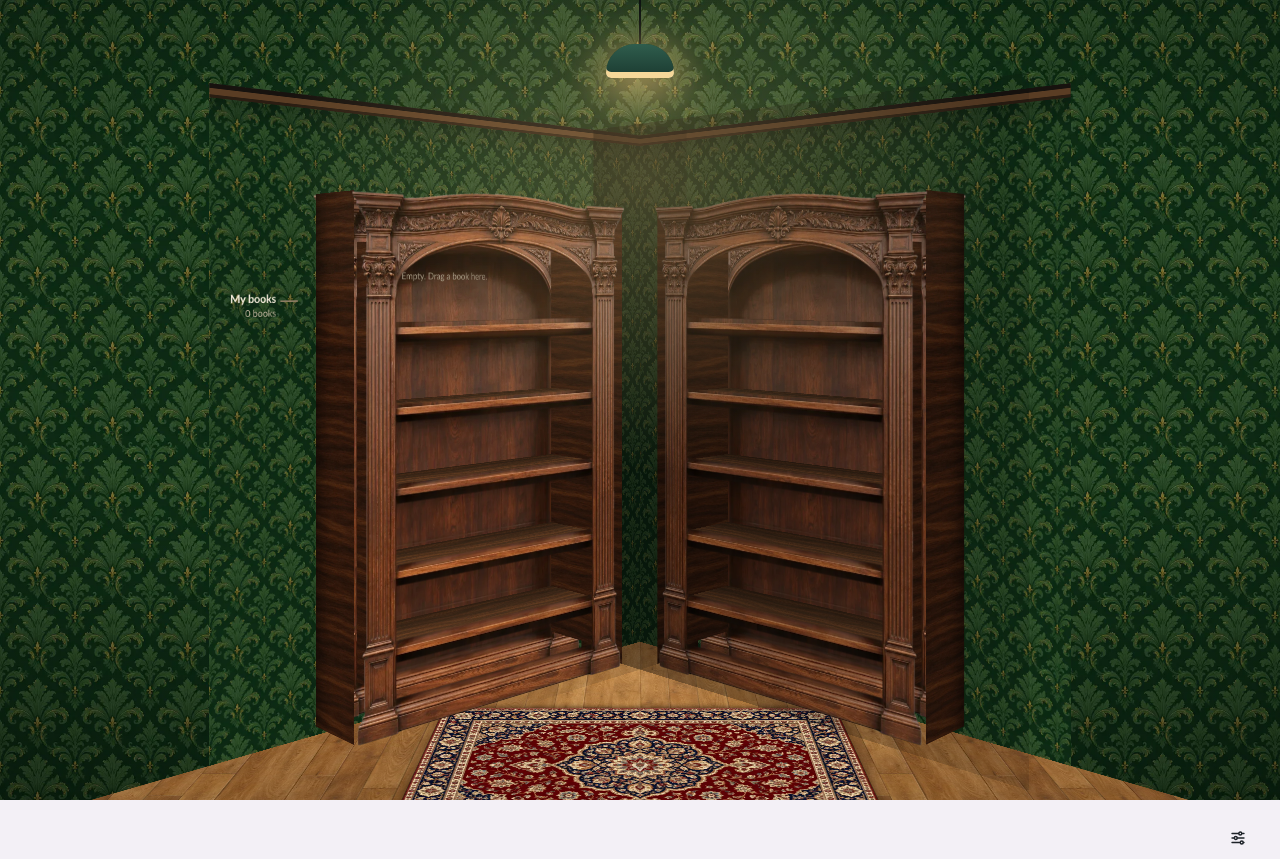
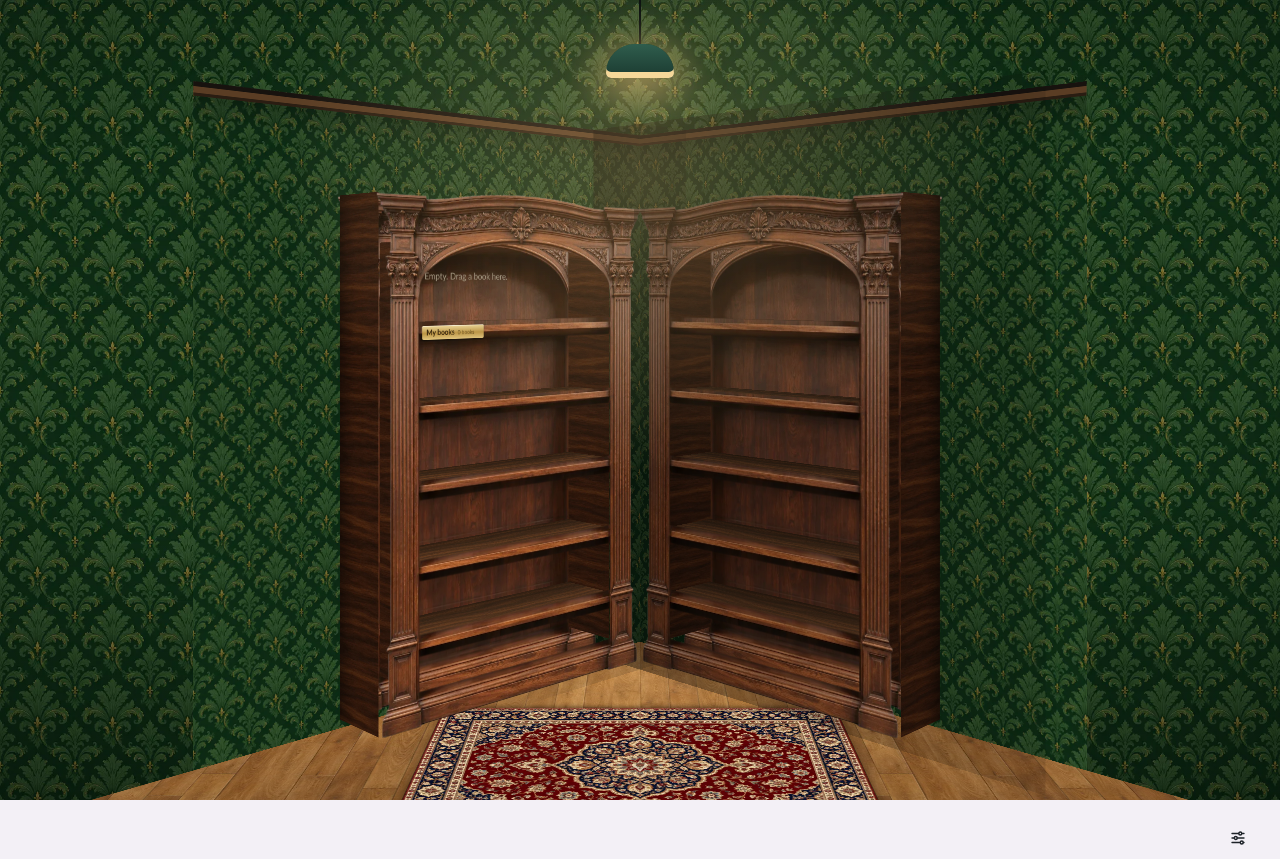
Before and after one commit to RisiMorina/article_app, a plain HTML site: page index.html in a window 1280 px wide. Shown: the top 859 px of the page. Drawn offline with nearby package versions, Linux system fonts and the light colour scheme.

Commit message:
Hero: longer runs of bays along each wall, cases meet at the corner, brass shelf plates
Co-Authored-By: Claude Sonnet 5.5 <noreply@anthropic.com>

```diff
--- a/css/style.css
+++ b/css/style.css
@@ -913,3 +913,38 @@ body.resizing .r-body { transition: none; }
 .hero-room .wall { width: calc(560px + 112px + 96px); }
 .hero-room .wall.left .pcase { margin-right: var(--cd); }
 .hero-room .wall.right .pcase { margin-left: var(--cd); }
+
+
+/* =========================================================
+   Hero: a run of bays along each wall, joined at the corner; shelf names on brass plates
+   ========================================================= */
+.hero-room .wall { width: auto; }
+.hero-room .wall.left { padding-left: 170px; padding-right: 0; }
+.hero-room .wall.right { padding-right: 170px; padding-left: 0; }
+.hero-room .wall .pcase { margin: 0; }
+.run { display: flex; align-items: flex-end; transform-style: preserve-3d; }
+.run .pcase + .pcase { margin-left: calc(-112 * var(--u)); }                 /* neighbouring bays share their side posts */
+.wall.left .pcase:last-child { margin-right: calc(92 * var(--u)); }          /* the front frames meet on the mitre line at the corner */
+.wall.right .pcase:first-child { margin-left: calc(92 * var(--u)); }
+.wall.left .pcase .cs-or, .wall.left .pcase + .pcase .cs-ol, .wall.right .pcase .cs-ol, .wall.right .pcase:not(:last-child) .cs-or { display: none; }
+
+.pcase { margin: 0 0 56px; }
+.pcase .shelf-label, .pcase.right .shelf-label {
+  position: absolute; left: 18.8%; right: auto; bottom: auto; top: 100%; margin-top: calc(4 * var(--u)); height: calc(25 * var(--u)); transform: none;
+  display: flex; flex-direction: row; align-items: center; gap: calc(8 * var(--u)); padding: 0 calc(10 * var(--u)); text-align: left;
+  background: linear-gradient(#ecd596, #b8903f 55%, #dfc178); border-radius: 2px; box-shadow: inset 0 1px 0 rgb(255 255 255 / .55), 0 1px 3px rgb(0 0 0 / .65);
+}
+.pcase .shelf-label::after { display: none; }
+.pcase .case-name, .hero-room .pcase .case-name { color: #2a1a05; font-size: max(8px, calc(15 * var(--u))); font-weight: 700; line-height: 1; letter-spacing: 0; }
+.pcase .case-name:hover { color: #000; }
+.pcase .case-n, .hero-room .pcase .case-n { color: #5a4214; margin: 0; font-size: max(7px, calc(12 * var(--u))); line-height: 1; }
+/* specificity fix for the margin rules above (older rules used .hero-room .wall.left .pcase) */
+.hero-room .wall.left .pcase { margin-right: 0; }
+.hero-room .wall.right .pcase { margin-left: 0; }
+.hero-room .run .pcase + .pcase { margin-left: calc(-112 * var(--u)); }
+.hero-room .wall.left .pcase:last-child { margin-right: calc(92 * var(--u)); }
+.hero-room .wall.right .pcase:first-child { margin-left: calc(92 * var(--u)); }
+.pcase .shelf-label, .pcase.right .shelf-label { transform: translateZ(3px); }
+.pcase .shelf-label, .pcase.right .shelf-label { height: calc(30 * var(--u)); min-height: 13px; }
+.pcase .case-name, .hero-room .pcase .case-name { font-size: max(9px, calc(17 * var(--u))); }
+.pcase .case-n, .hero-room .pcase .case-n { font-size: max(8px, calc(13 * var(--u))); }
--- a/js/library.js
+++ b/js/library.js
@@ -88,25 +88,28 @@ const Library = {
     const PW = 560;                                        // photo width in px before the room is scaled to fit
     box.classList.toggle('intro', !this._heroShown);
     this._heroShown = true;
-    // The hero shows the first two cases; the library page shows all of them.
-    const left = h('div', { class: 'wall left' }, this._pcase(slots.slice(0, per), 'left', PW));
-    const right = h('div', { class: 'wall right' }, this._pcase(slots.slice(per, per * 2), 'right', PW));
+    // Each wall is a run of bays: two per wall on wide screens, one on narrow ones. The hero shows the first cases; the library page shows all.
+    const bays = vw >= 1500 ? 2 : 1;
+    const mk = (from, side) => h('div', { class: 'wall ' + side },
+      h('div', { class: 'run' }, ...Array.from({ length: bays }, (_, i) => this._pcase(slots.slice((from + i) * per, (from + i + 1) * per), side, PW))));
+    const left = mk(0, 'left'), right = mk(bays, 'right');
     box.replaceChildren(h('div', { class: 'stage' },
       h('div', { class: 'floor', 'aria-hidden': 'true' }, h('div', { class: 'rug' })),
       left, right));
     $$('.book', box).forEach((b, i) => b.style.setProperty('--i', i));
     // Fit the cases on the first screen. Perspective makes the near parts bigger, so measure the real, projected size and shrink until it fits.
     const sh = $('.stage', box).offsetHeight || 900;
-    let rs = Math.min(1, vw / 1250, (vh - 40) / (sh * 1.5));
+    let rs = Math.min(1, (vh - 40) / (sh * 1.5));
     const hero = box.closest('.hero');
     for (let i = 0; i < 4; i++) {
       box.style.setProperty('--rs', rs.toFixed(3));
       const hr = hero.getBoundingClientRect();
-      let top = Infinity, bottom = -Infinity;
-      $$('.pcase-front', box).forEach(el => { const r = el.getBoundingClientRect(); top = Math.min(top, r.top); bottom = Math.max(bottom, r.bottom); });
-      const room = hr.height - 110, used = bottom - top;       // leave space for the lamp above and the chevron below
-      if (!isFinite(used) || used <= room) break;
-      rs *= (room / used) * 0.98;
+      let top = Infinity, bottom = -Infinity, lft = Infinity, rgt = -Infinity;
+      $$('.pcase-front', box).forEach(el => { const r = el.getBoundingClientRect(); top = Math.min(top, r.top); bottom = Math.max(bottom, r.bottom); lft = Math.min(lft, r.left); rgt = Math.max(rgt, r.right); });
+      const roomH = hr.height - 110, roomW = hr.width - 80;      // leave space for the lamp above, the chevron below and a margin at the sides
+      const f = Math.min(roomH / (bottom - top), roomW / (rgt - lft));
+      if (!isFinite(f) || f >= 1) break;
+      rs *= f * 0.98;
     }
   },
 
```
Also changed, not shown: CLAUDE.md (+8 -3 lines).
